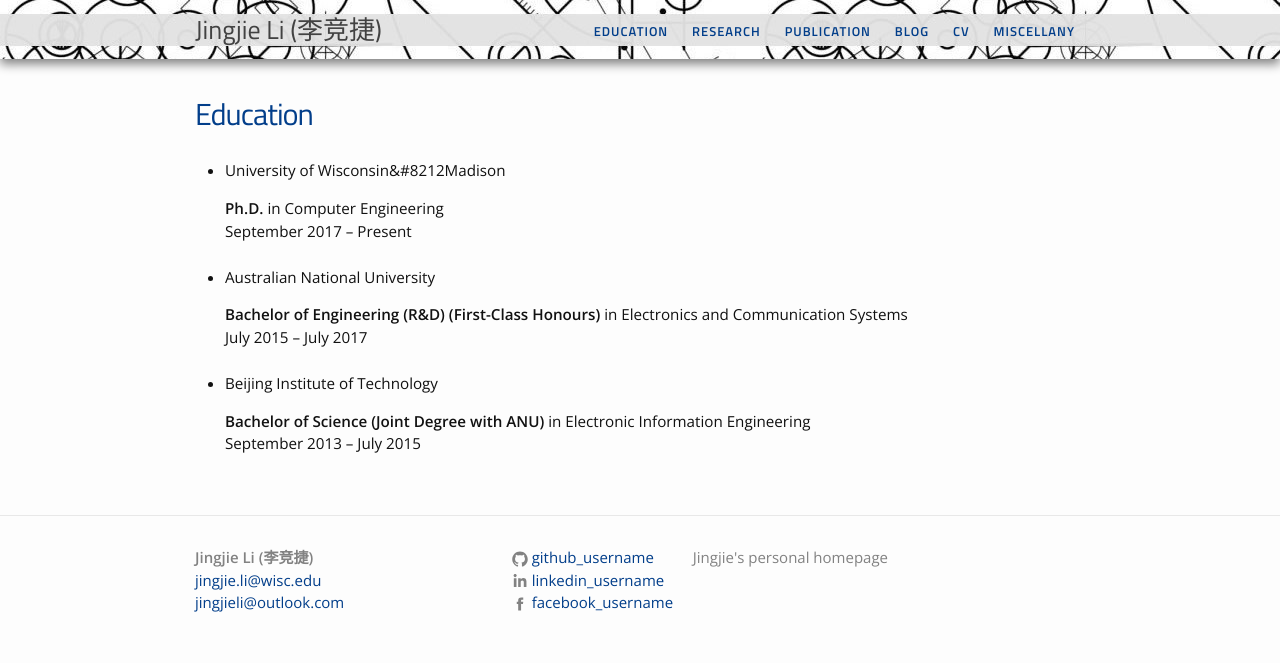
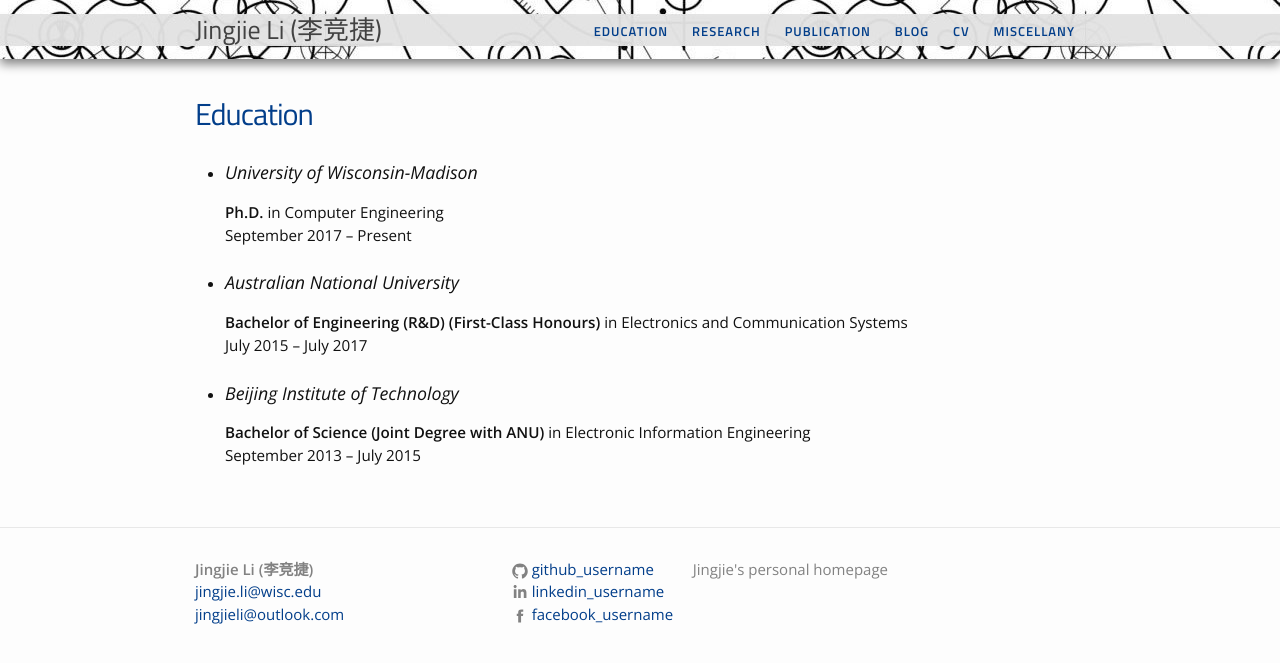
Before and after one commit to jingjieli95/jingjieli95.github.io, a Jekyll site: the page built from education.md, in a window 1280 px wide. Shown: the top 663 px of the page. Built offline with Jekyll 4.4.1, drawn with Linux system fonts in a browser that asks for light colours.

Commit message:
Update education.md

```diff
--- a/education.md
+++ b/education.md
@@ -6,17 +6,17 @@
 
 <ul>
 	<li>
-		<h4>University of Wisconsin&#8212Madison</h4>
+		<h3>University of Wisconsin-Madison</h3>
 		<b>Ph.D. </b>in Computer Engineering<br>
 		September 2017 – Present<br>
 	</li><br>
 	<li>
-		<h4>Australian National University</h4>
+		<h3>Australian National University</h3>
 		<b>Bachelor of Engineering (R&D) (First-Class Honours) </b>in Electronics and Communication Systems<br>
 		July 2015 – July 2017<br>
 	</li><br>
 	<li>
-		<h4>Beijing Institute of Technology</h4>
+		<h3>Beijing Institute of Technology</h3>
 		<b>Bachelor of Science (Joint Degree with ANU) </b>in Electronic Information Engineering<br>
 		September 2013 – July 2015<br>
 	</li>
```
